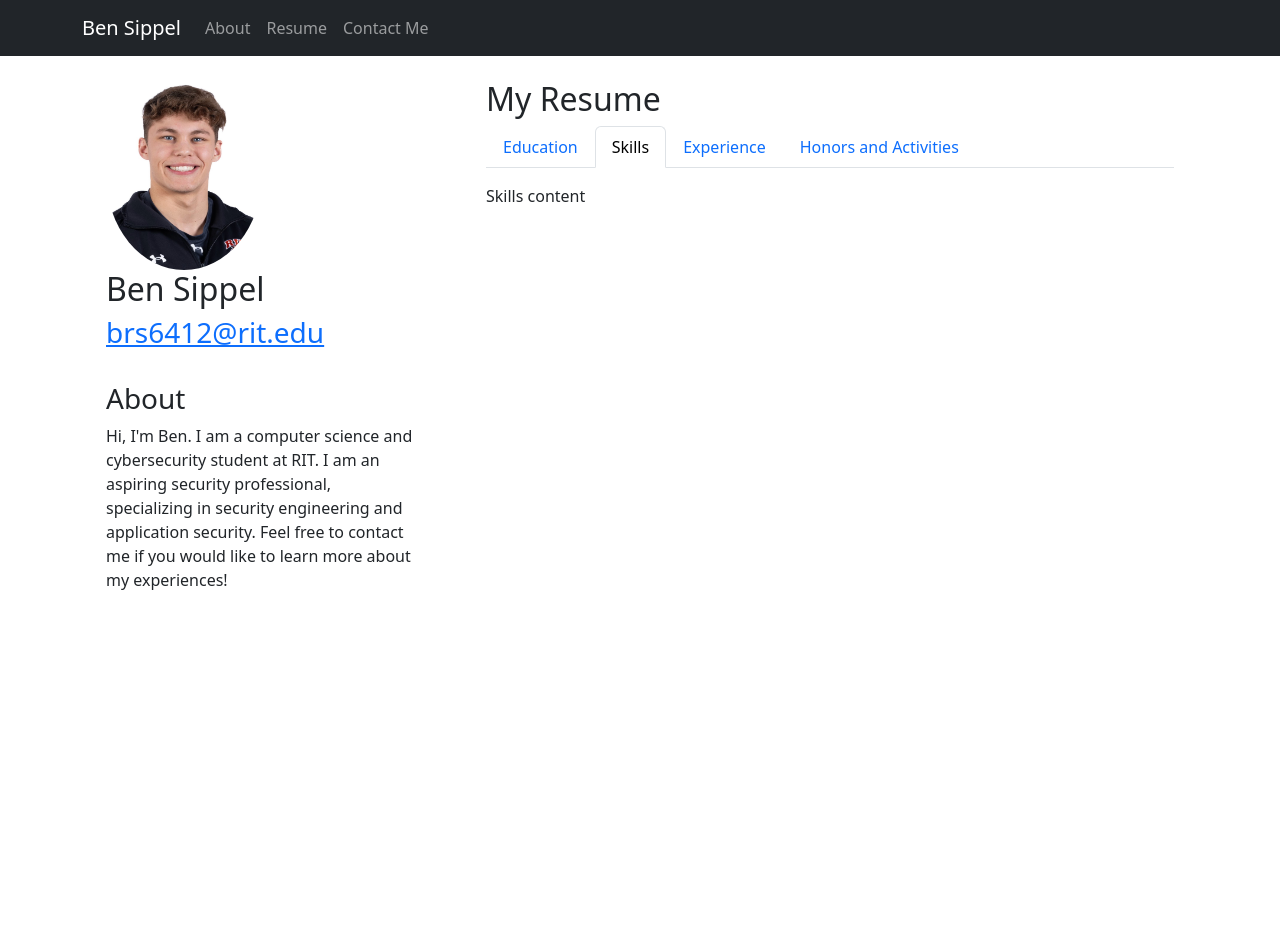
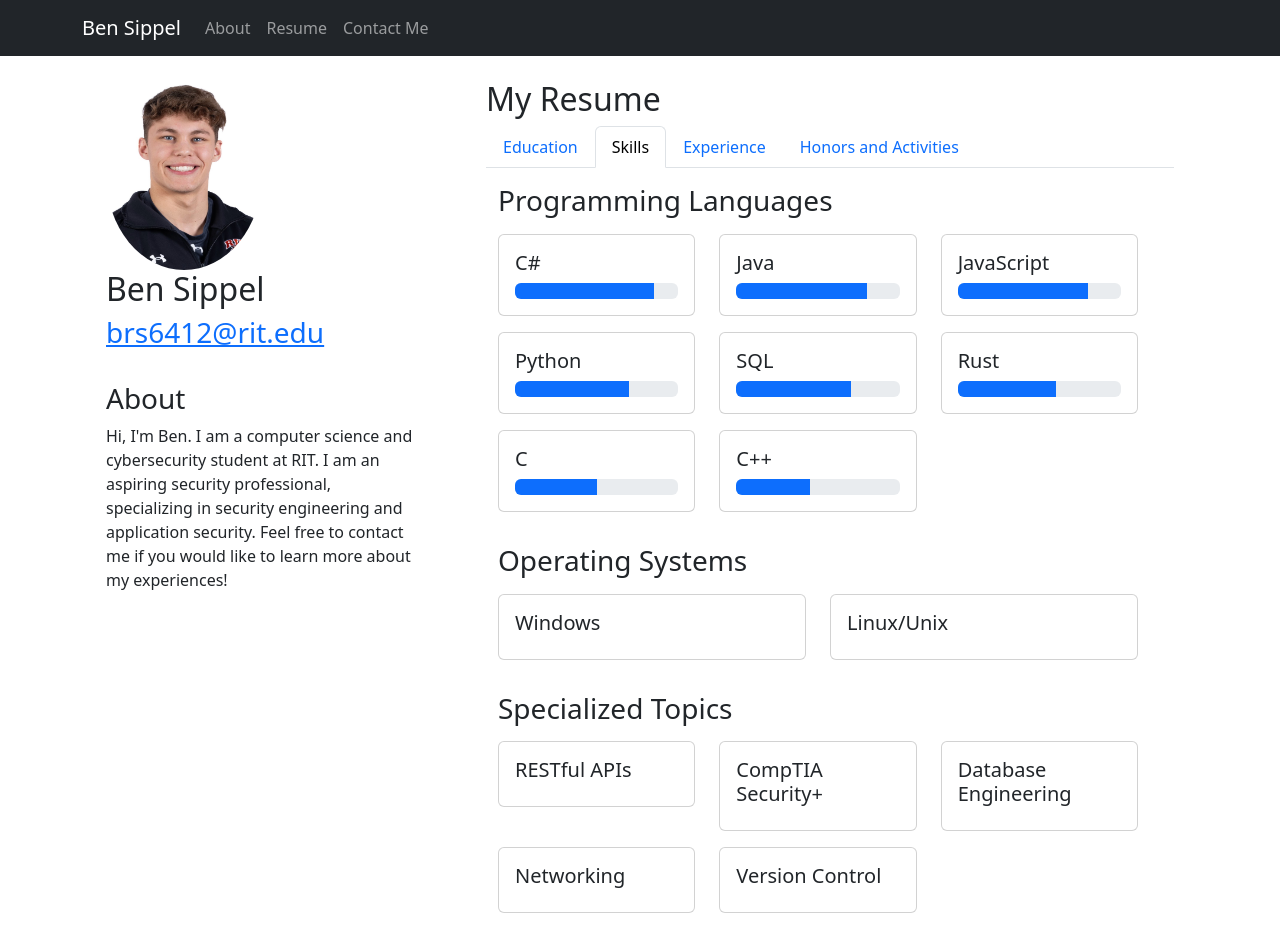
Before and after one commit to brs6412/personal-site, a React (Create React App) app: page /resume in a window 1280 px wide. Both pictures are taken after a click on the tab "Skills". Before the commit the page ends 800 px from the top, so only its background shows below. Built offline with nearby package versions, Linux system fonts and the light colour scheme.

Commit message:
Updated skills page. Added data for work experience

```diff
--- /dev/null
+++ b/src/assets/skill-data.js
@@ -0,0 +1,22 @@
+const skillData = {
+  languages: [
+    { name: "C#", level: 85 },
+    { name: "Java", level: 80 },
+    { name: "JavaScript", level: 80 },
+    { name: "Python", level: 70 },
+    { name: "SQL", level: 70 },
+    { name: "Rust", level: 60 },
+    { name: "C", level: 50 },
+    { name: "C++", level: 45 },
+  ],
+  systems: ["Windows", "Linux/Unix"],
+  topics: [
+    "RESTful APIs",
+    "CompTIA Security+",
+    "Database Engineering",
+    "Networking",
+    "Version Control",
+  ],
+};
+
+export default skillData;
--- a/src/components/Resume.js
+++ b/src/components/Resume.js
@@ -1,6 +1,7 @@
 import React, { useState } from "react";
 import { Container, Tab, Tabs } from "react-bootstrap";
 import Education from "./Education";
+import Skills from "./Skills";
 
 export default function Resume() {
   const [key, setKey] = useState("education");
@@ -18,7 +19,7 @@ export default function Resume() {
           <Education />
         </Tab>
         <Tab eventKey="skills" title="Skills">
-          Skills content
+          <Skills />
         </Tab>
         <Tab eventKey="experience" title="Experience">
           Experience content
--- /dev/null
+++ b/src/components/Skills.js
@@ -0,0 +1,59 @@
+import React from "react";
+import { Container, Row, Col, Card, ProgressBar } from "react-bootstrap";
+import skillData from "../assets/skill-data";
+
+const SkillList = () => {
+  return (
+    <Container>
+      <Row className="mb-4">
+        <h3>Programming Languages</h3>
+        <Row>
+          {skillData.languages.map((skill) => (
+            <Col md={4} key={skill.name} className="my-2">
+              <Card>
+                <Card.Body>
+                  <Card.Title>{skill.name}</Card.Title>
+                  <ProgressBar
+                    now={skill.level}
+                    label={`${skill.level}%`}
+                    visuallyHidden
+                  />
+                </Card.Body>
+              </Card>
+            </Col>
+          ))}
+        </Row>
+      </Row>
+      <Row className="mb-4">
+        <h3>Operating Systems</h3>
+        <Row>
+          {skillData.systems.map((os) => (
+            <Col md={6} key={os} className="my-2">
+              <Card>
+                <Card.Body>
+                  <Card.Title>{os}</Card.Title>
+                </Card.Body>
+              </Card>
+            </Col>
+          ))}
+        </Row>
+      </Row>
+      <Row className="mb-4">
+        <h3>Specialized Topics</h3>
+        <Row>
+          {skillData.topics.map((topic) => (
+            <Col md={4} key={topic} className="my-2">
+              <Card>
+                <Card.Body>
+                  <Card.Title>{topic}</Card.Title>
+                </Card.Body>
+              </Card>
+            </Col>
+          ))}
+        </Row>
+      </Row>
+    </Container>
+  );
+};
+
+export default SkillList;
```
Also changed, not shown: src/assets/experience.js (added, +25 -0 lines).
